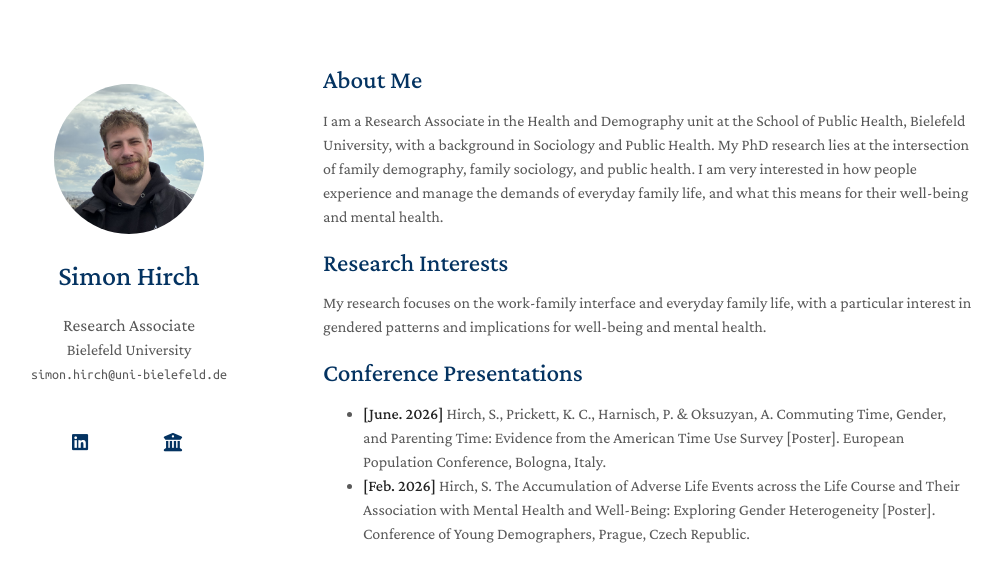
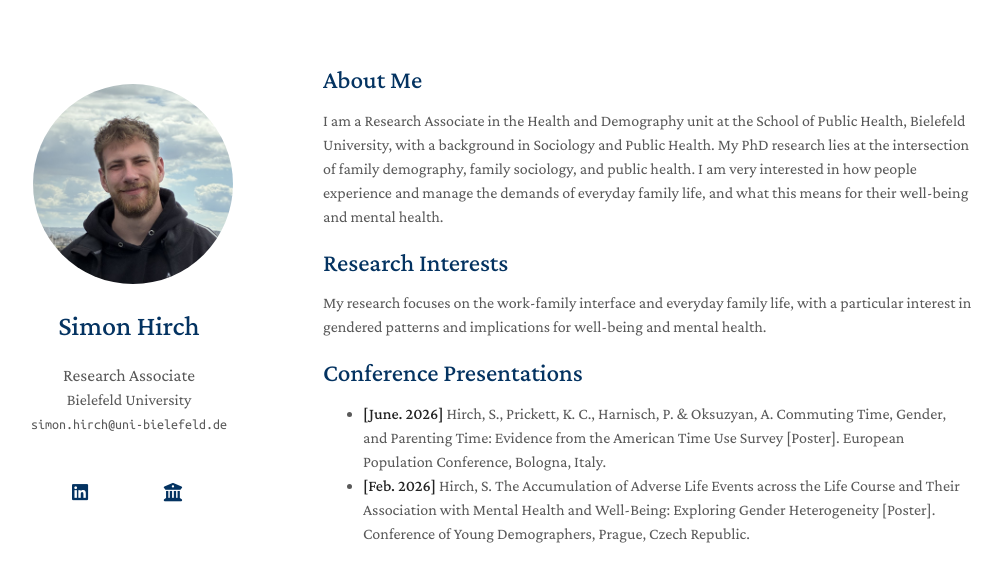
Before and after one commit to Simon-Hirch/simon-hirch.github.io, a Jekyll site: the page built from index.md, in a window 1280 px wide. Shown: the top 582 px of the page, without its empty margins (147-1148 px from the left). Built offline with Jekyll 4.4.1, drawn with Linux system fonts in a browser that asks for light colours; a style sheet for code colours, icons or effects is not loaded; our own code applies the rules of GitHub Pages for plain Markdown files.

Commit message:
Update style.scss

```diff
--- a/assets/css/style.scss
+++ b/assets/css/style.scss
@@ -5,6 +5,6 @@
 
 
 .image.avatar img {
-  width: 150px; /* nach Wunsch anpassen */
+  width: 200px; /* nach Wunsch anpassen */
   border-radius: 50%; /* für rundes Bild */
 }
```
